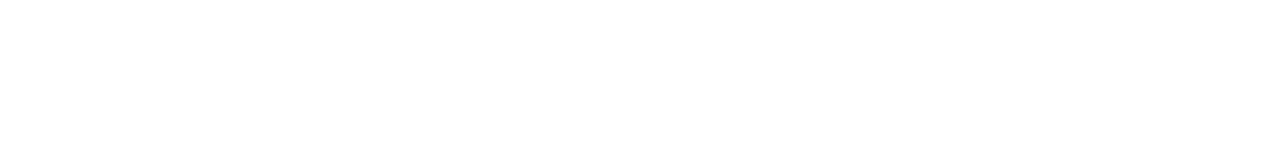
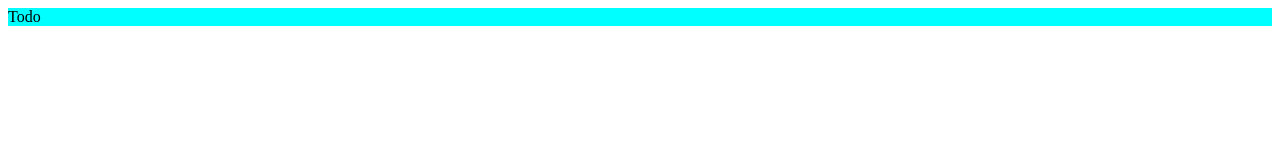
Before and after one commit to mackmeggie/todo, a website built with webpack: page dist/index.html in a window 1280 px wide. Built offline with Linux system fonts and the light colour scheme; files that its build step writes are made by us from their sources.

Commit message:
link css to html

```diff
--- a/src/index.js
+++ b/src/index.js
@@ -0,0 +1 @@
+import './style.css';
--- a/src/style.css
+++ b/src/style.css
@@ -0,0 +1,4 @@
+
+header {
+    background-color: aqua;
+}
```
Also changed, not shown: dist/bundle.js, dist/index.html.
